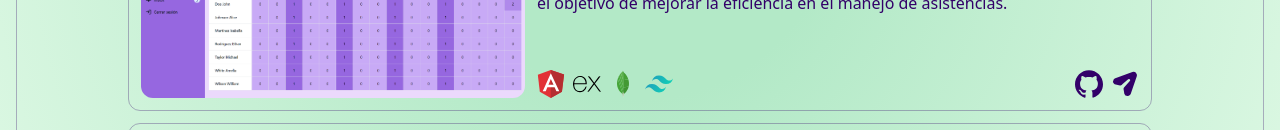
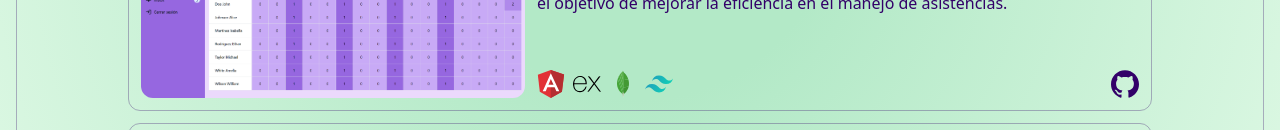
Before and after one commit to Jony372/portfolio, an Angular app: page / in a window 1280 px wide. Shown: the part 822-952 px from the top of the page. Built offline with nearby package versions, Linux system fonts and the light colour scheme.

Commit message:
Quit link of i-assist

```diff
--- a/src/app/projects/projects.component.html
+++ b/src/app/projects/projects.component.html
@@ -17,7 +17,6 @@
         [description]="'Sistema web para el manejo de asistencias escolares mediante
         codigo QR, con el objetivo de mejorar la eficiencia en el manejo de asistencias.'"
         [github]="'https://github.com/Jony372/i-assist'"
-        [link]="'https://i-assist-tawny.vercel.app/login'"
         [languages]="['angular', 'express', 'mongodb', 'tailwindcss']"
       />
       <app-card
```
